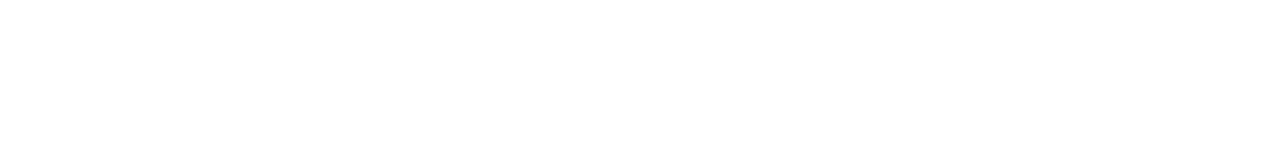
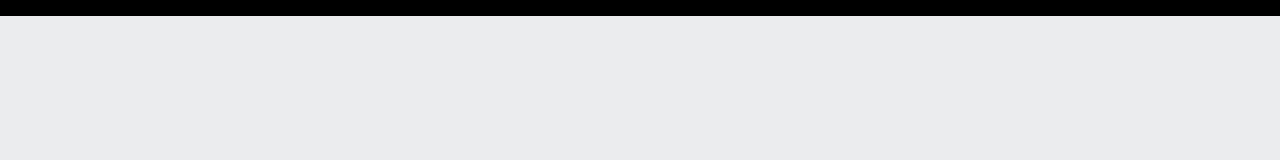
Before and after one commit to KAUAF777/mobile-first, a plain HTML site: page >alurabooks/index.html in a window 1280 px wide. Drawn offline with Linux system fonts and the light colour scheme.

Commit message:
criaçao de codigo

```diff
--- a/>alurabooks/index.html
+++ b/>alurabooks/index.html
@@ -1,6 +1,13 @@
 <!DOCTYPE html>
 <html>
     <head>
-
+        <meta charset="utf-8>"
+        <meta name="viewport" content="width, initial-scale=1.0">
+        <title>alura books</title>
+        <link rel="stylesheet" href="style.css">
+        <link rel="stylesheet" href="reset.css">
     </head>
+    <body>
+        <h1>este e o site alura books</h1>
+    </body>
 </html>
--- /dev/null
+++ b/>alurabooks/reset.css
@@ -0,0 +1,48 @@
+/* http://meyerweb.com/eric/tools/css/reset/
+   v2.0 | 20110126
+   License: none (public domain)
+*/
+
+html, body, div, span, applet, object, iframe,
+h1, h2, h3, h4, h5, h6, p, blockquote, pre,
+a, abbr, acronym, address, big, cite, code,
+del, dfn, em, img, ins, kbd, q, s, samp,
+small, strike, strong, sub, sup, tt, var,
+b, u, i, center,
+dl, dt, dd, ol, ul, li,
+fieldset, form, label, legend,
+table, caption, tbody, tfoot, thead, tr, th, td,
+article, aside, canvas, details, embed,
+figure, figcaption, footer, header, hgroup,
+menu, nav, output, ruby, section, summary,
+time, mark, audio, video {
+	margin: 0;
+	padding: 0;
+	border: 0;
+	font-size: 100%;
+	font: inherit;
+	vertical-align: baseline;
+}
+/* HTML5 display-role reset for older browsers */
+article, aside, details, figcaption, figure,
+footer, header, hgroup, menu, nav, section {
+	display: block;
+}
+body {
+	line-height: 1;
+}
+ol, ul {
+	list-style: none;
+}
+blockquote, q {
+	quotes: none;
+}
+blockquote:before, blockquote:after,
+q:before, q:after {
+	content: '';
+	content: none;
+}
+table {
+	border-collapse: collapse;
+	border-spacing: 0;
+}
--- /dev/null
+++ b/>alurabooks/style.css
@@ -0,0 +1,11 @@
+:root{
+    --cor-de-fundo: #ebecee
+}
+
+body{
+    background-color: var(--cor-de-fundo);
+}
+
+h1{
+    background-color: black;
+}
```
